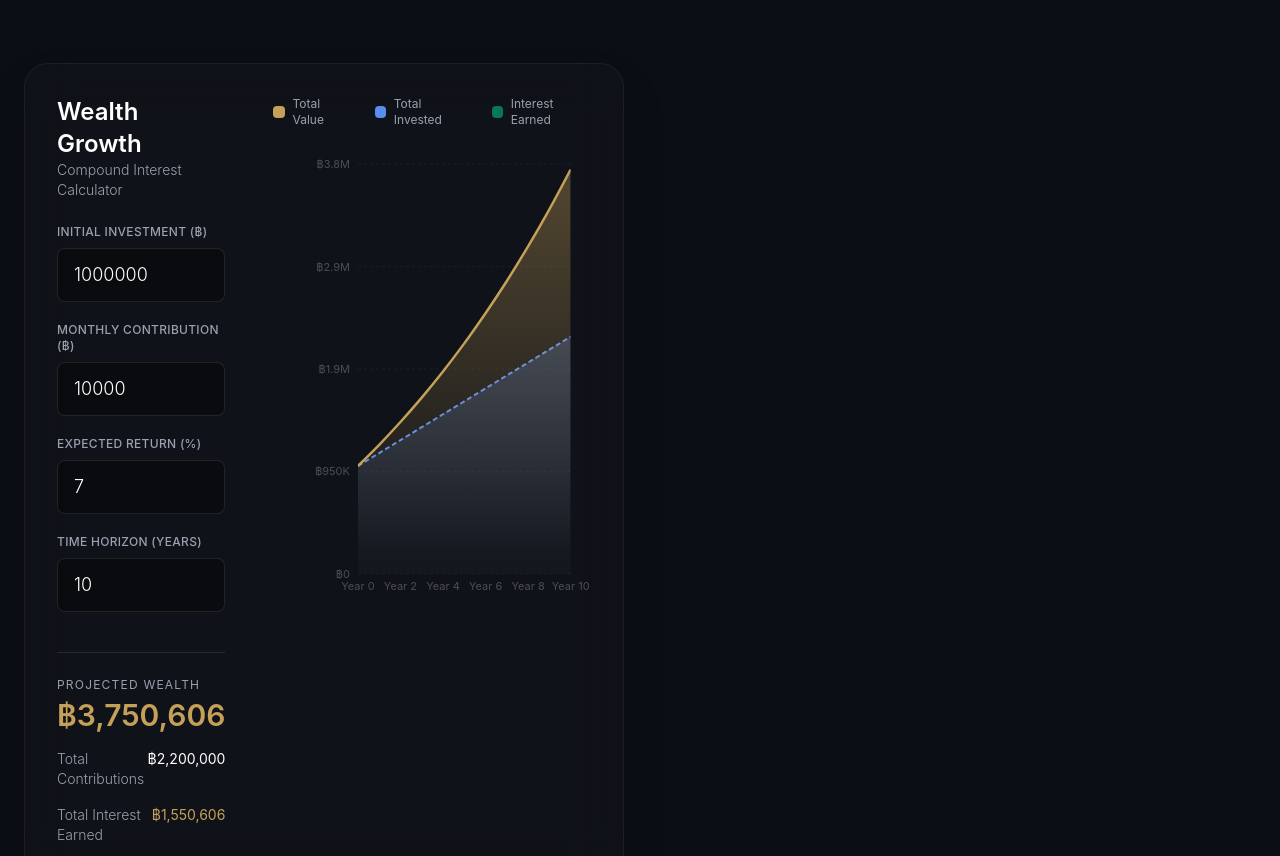
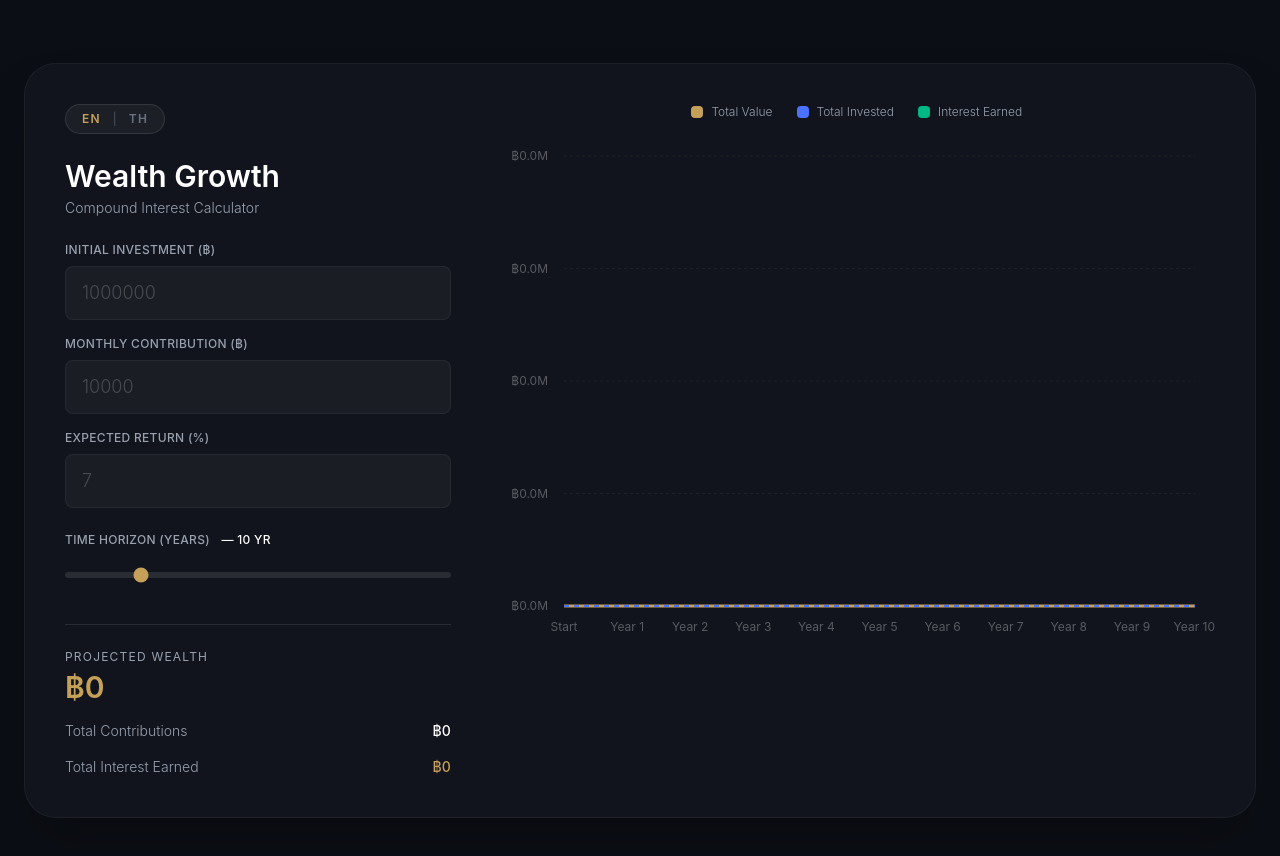
Before and after one commit to jopjop321/portfolio, a React app: page /wealth in a window 1280 px wide. Shown: the part 760-1616 px from the top of the page. Built offline with nearby package versions, Linux system fonts and the light colour scheme; the HTML template or start-up script is replaced by a standard one.

Commit message:
CompoundInterest.jsx update

```diff
--- a/src/CompoundInterest.jsx
+++ b/src/CompoundInterest.jsx
@@ -1,207 +1,261 @@
+// src/CompoundInterest.jsx
 import React, { useState, useMemo } from 'react';
-import {
-  AreaChart, Area, XAxis, YAxis, CartesianGrid,
-  Tooltip, ResponsiveContainer, Legend
-} from 'recharts';
+import { AreaChart, Area, XAxis, YAxis, CartesianGrid, Tooltip, ResponsiveContainer } from 'recharts';
+import { motion } from 'framer-motion';
 
-// ─── Sub-components ───────────────────────────────────────────
+// ดึงไฟล์คำแปลภาษาเข้ามาใช้งาน (ปรับ path ย่อยตามโฟลเดอร์จริงที่คุณวางไฟล์ไว้ได้เลยครับ)
+import { translations } from './data/translations';
 
-const InputField = ({ label, value, setValue, step, max }) => (
+function CompoundInterest() {
+  const [lang, setLang] = useState('en');
+  const t = translations[lang];
+
+  const [principal, setPrincipal] = useState('');
+  const [monthlyContribution, setMonthlyContribution] = useState('');
+  const [rate, setRate] = useState('');
+  const [years, setYears] = useState(10);
+
+  const data = useMemo(() => {
+    const result = [];
+    const p = Number(principal) || 0;
+    const m = Number(monthlyContribution) || 0;
+    const r = Number(rate) || 0;
+
+    let currentTotal = p;
+    let totalInvested = p;
+    const annualContribution = m * 12;
+
+    for (let i = 0; i <= years; i++) {
+      if (i > 0) {
+        currentTotal = currentTotal * (1 + (r / 100));
+        currentTotal += annualContribution;
+        totalInvested += annualContribution;
+      }
+
+      result.push({
+        index: i,
+        value: Math.round(currentTotal),
+        invested: Math.round(totalInvested),
+      });
+    }
+    return result;
+  }, [principal, monthlyContribution, rate, years]);
+
+  const finalValue = data.length > 0 ? data[data.length - 1].value : 0;
+  const totalInvested = data.length > 0 ? data[data.length - 1].invested : 0;
+  const totalInterest = finalValue - totalInvested;
+
+  const formatCurrency = (val) => new Intl.NumberFormat('th-TH').format(val || 0);
+
+  return (
+    <motion.div
+      initial={{ opacity: 0, y: 20 }}
+      whileInView={{ opacity: 1, y: 0 }}
+      viewport={{ once: true }}
+      transition={{ duration: 0.8 }}
+      className="p-6 md:p-10 rounded-[2rem] bg-[#11141C] border border-white/5 shadow-2xl w-full"
+    >
+      <div className="flex flex-col lg:flex-row gap-12 w-full">
+
+        {/* ฝั่งซ้าย: แผงควบคุมตัวเลข */}
+        <div className="w-full lg:w-[35%] flex flex-col gap-6">
+          <div>
+            <div className="flex items-center gap-3 bg-white/5 rounded-full px-4 py-1.5 border border-white/10 w-fit mb-6">
+              <button
+                onClick={() => setLang('en')}
+                className={`text-xs font-semibold tracking-widest transition-colors ${lang === 'en' ? 'text-[#C5A059]' : 'text-gray-500 hover:text-white'}`}
+              >
+                EN
+              </button>
+              <span className="text-gray-600 text-xs">|</span>
+              <button
+                onClick={() => setLang('th')}
+                className={`text-xs font-semibold tracking-widest transition-colors ${lang === 'th' ? 'text-[#C5A059]' : 'text-gray-500 hover:text-white'}`}
+              >
+                TH
+              </button>
+            </div>
+
+            <h2 className="text-3xl font-semibold mb-1 text-white transition-all">{t.title}</h2>
+            <p className="text-sm text-gray-400 font-light transition-all">{t.subtitle}</p>
+          </div>
+
+          <div className="space-y-4">
+            <InputField label={t.inv} value={principal} setValue={setPrincipal} placeholder="1000000" />
+            <InputField label={t.mon} value={monthlyContribution} setValue={setMonthlyContribution} placeholder="10000" />
+            <InputField label={t.rate} value={rate} setValue={setRate} placeholder="7" max={30} />
+
+            <div className="pt-2">
+              <div className="flex justify-between items-center mb-3">
+                <label className="block text-xs font-medium text-gray-400 uppercase tracking-wide">
+                  {t.time} <span className="text-white ml-2">— {years} {t.yr}</span>
+                </label>
+              </div>
+              <input
+                type="range"
+                min="1"
+                max="50"
+                value={years}
+                onChange={(e) => setYears(Number(e.target.value))}
+                className="w-full h-1.5 bg-white/10 rounded-lg appearance-none cursor-pointer accent-[#C5A059]"
+              />
+            </div>
+          </div>
+
+          <div className="mt-4 pt-6 border-t border-white/10 space-y-4">
+            <div>
+              <p className="text-xs text-gray-400 uppercase tracking-widest mb-1">{t.proj}</p>
+              <p className="text-3xl font-semibold text-[#C5A059]">฿{formatCurrency(finalValue)}</p>
+            </div>
+            <div className="flex justify-between text-sm">
+              <span className="text-gray-400 font-light">{t.totCont}</span>
+              <span className="text-white font-medium">฿{formatCurrency(totalInvested)}</span>
+            </div>
+            <div className="flex justify-between text-sm">
+              <span className="text-gray-400 font-light">{t.totInt}</span>
+              <span className="text-[#C5A059] font-medium">฿{formatCurrency(totalInterest)}</span>
+            </div>
+          </div>
+        </div>
+
+        {/* ฝั่งขวา: ส่วนแสดงกราฟ */}
+        <div className="w-full lg:w-[65%] flex flex-col gap-4">
+          <div className="flex justify-center gap-6 text-xs text-gray-400 font-light">
+            <div className="flex items-center gap-2"><div className="w-3 h-3 rounded-sm bg-[#C5A059]"></div> {t.val}</div>
+            <div className="flex items-center gap-2"><div className="w-3 h-3 rounded-sm bg-[#4A72FF]"></div> {t.invested}</div>
+            <div className="flex items-center gap-2"><div className="w-3 h-3 rounded-sm bg-[#00B884]"></div> {t.earn}</div>
+          </div>
+
+          <div className="relative w-full min-h-[400px] lg:min-h-[500px]">
+            <div className="absolute inset-0 w-full h-full">
+              <ResponsiveContainer width="100%" height="100%">
+                <AreaChart data={data} margin={{ top: 20, right: 20, left: 0, bottom: 0 }}>
+                  <defs>
+                    <linearGradient id="colorValue" x1="0" y1="0" x2="0" y2="1">
+                      <stop offset="5%" stopColor="#C5A059" stopOpacity={0.4}/>
+                      <stop offset="95%" stopColor="#C5A059" stopOpacity={0}/>
+                    </linearGradient>
+                    <linearGradient id="colorInvested" x1="0" y1="0" x2="0" y2="1">
+                      <stop offset="5%" stopColor="#4A72FF" stopOpacity={0.2}/>
+                      <stop offset="95%" stopColor="#4A72FF" stopOpacity={0}/>
+                    </linearGradient>
+                  </defs>
+                  <CartesianGrid strokeDasharray="3 3" stroke="rgba(255,255,255,0.05)" vertical={false} />
+
+                  <XAxis
+                    dataKey="index"
+                    stroke="rgba(255,255,255,0.3)"
+                    fontSize={12}
+                    tickLine={false}
+                    axisLine={false}
+                    tickMargin={10}
+                    tickFormatter={(val) => val === 0 ? t.start : `${t.yearLabel} ${val}`}
+                  />
+                  <YAxis
+                    tickFormatter={(value) => `฿${(value / 1000000).toFixed(1)}M`}
+                    stroke="rgba(255,255,255,0.3)"
+                    fontSize={12}
+                    tickLine={false}
+                    axisLine={false}
+                    width={65}
+                    tickMargin={10}
+                  />
+
+                  <Tooltip content={<CustomTooltip t={t} />} />
+
+                  <Area
+                    type="monotone"
+                    dataKey="value"
+                    stroke="#C5A059"
+                    strokeWidth={3}
+                    fillOpacity={1}
+                    fill="url(#colorValue)"
+                    activeDot={{ r: 6, fill: '#C5A059', stroke: '#fff', strokeWidth: 2 }}
+                  />
+                  <Area
+                    type="monotone"
+                    dataKey="invested"
+                    stroke="#4A72FF"
+                    strokeWidth={2}
+                    strokeDasharray="5 5"
+                    fillOpacity={1}
+                    fill="url(#colorInvested)"
+                    activeDot={{ r: 6, fill: '#4A72FF', stroke: '#fff', strokeWidth: 2 }}
+                  />
+                </AreaChart>
+              </ResponsiveContainer>
+            </div>
+          </div>
+        </div>
+
+      </div>
+    </motion.div>
+  );
+}
+
+const InputField = ({ label, value, setValue, step, max, placeholder }) => (
   <div>
-    <label className="block text-xs font-medium text-gray-400 mb-2 uppercase tracking-wide">
-      {label}
-    </label>
+    <label className="block text-xs font-medium text-gray-400 mb-2 uppercase tracking-wide transition-all">{label}</label>
     <input
       type="number"
       value={value}
-      onChange={(e) => setValue(Number(e.target.value))}
+      onChange={(e) => {
+        const val = e.target.value;
+        setValue(val === '' ? '' : Number(val));
+      }}
       step={step}
       max={max}
-      className="w-full bg-black/40 border border-white/10 rounded-lg px-4 py-3 text-white
-                 focus:outline-none focus:border-[#C5A059] focus:ring-1 focus:ring-[#C5A059]
-                 transition-all text-lg font-light"
+      placeholder={placeholder}
+      className="w-full bg-[#1A1D24] border border-white/5 rounded-lg px-4 py-3 text-white placeholder-white/20 focus:outline-none focus:border-[#C5A059] focus:ring-1 focus:ring-[#C5A059] transition-all text-lg font-light [appearance:textfield] [&::-webkit-outer-spin-button]:appearance-none [&::-webkit-inner-spin-button]:appearance-none"
     />
   </div>
 );
 
-const CustomTooltip = ({ active, payload, label }) => {
+const CustomTooltip = ({ active, payload, label, t }) => {
   if (active && payload && payload.length) {
-    const fmt = (v) => new Intl.NumberFormat('th-TH').format(v);
+    const rawData = payload[0].payload;
+    const currentValue = rawData.value || 0;
+    const currentInvested = rawData.invested || 0;
+    const currentInterest = currentValue - currentInvested;
+
+    const displayLabel = rawData.index === 0 ? t.start : `${t.yearLabel} ${rawData.index}`;
+
     return (
-      <div className="bg-[#11141C] border border-white/10 p-4 rounded-xl shadow-2xl backdrop-blur-md">
-        <p className="text-white text-sm mb-2 font-medium">{label}</p>
-        <p className="text-[#C5A059] font-semibold text-base">
-          Total Value: ฿{fmt(payload[0]?.value)}
-        </p>
-        <p className="text-[#5B8DEF] text-sm mt-1">
-          Invested: ฿{fmt(payload[1]?.value)}
-        </p>
-        <p className="text-emerald-400 text-sm mt-1">
-          Interest: ฿{fmt(payload[0]?.value - payload[1]?.value)}
-        </p>
+      <div className="bg-[#11141C] border border-white/10 p-4 rounded-xl shadow-2xl backdrop-blur-md min-w-[220px]">
+        <p className="text-white text-sm mb-3 font-medium border-b border-white/10 pb-2">{displayLabel}</p>
+
+        <div className="space-y-2">
+          <div className="flex justify-between items-center text-sm">
+            <span className="flex items-center gap-2 text-gray-400">
+              <div className="w-2 h-2 rounded-full bg-[#C5A059]"></div>{t.val}
+            </span>
+            <span className="text-[#C5A059] font-semibold">
+              ฿{new Intl.NumberFormat('th-TH').format(currentValue)}
+            </span>
+          </div>
+
+          <div className="flex justify-between items-center text-sm">
+            <span className="flex items-center gap-2 text-gray-400">
+              <div className="w-2 h-2 rounded-full bg-[#4A72FF]"></div>{t.invested}
+            </span>
+            <span className="text-white font-medium">
+              ฿{new Intl.NumberFormat('th-TH').format(currentInvested)}
+            </span>
+          </div>
+
+          <div className="flex justify-between items-center text-sm pt-1 mt-1 border-t border-white/5">
+            <span className="flex items-center gap-2 text-gray-400">
+              <div className="w-2 h-2 rounded-full bg-[#00B884]"></div>{t.earn}
+            </span>
+            <span className="text-[#00B884] font-medium">
+              + ฿{new Intl.NumberFormat('th-TH').format(currentInterest)}
+            </span>
+          </div>
+        </div>
       </div>
     );
   }
   return null;
 };
 
-// ─── Main Component ───────────────────────────────────────────
-
-export default function CompoundInterest() {
-  const [principal, setPrincipal] = useState(1_000_000);
-  const [monthlyContribution, setMonthlyContribution] = useState(10_000);
-  const [rate, setRate] = useState(7);
-  const [years, setYears] = useState(10);
-
-  const data = useMemo(() => {
-    const result = [];
-    let current = principal;
-    let invested = principal;
-
-    for (let i = 0; i <= years; i++) {
-      if (i > 0) {
-        for (let m = 0; m < 12; m++) {
-          current += monthlyContribution;
-          current *= 1 + rate / 100 / 12;
-          invested += monthlyContribution;
-        }
-      }
-      result.push({
-        year: `Year ${i}`,
-        value: Math.round(current),
-        invested: Math.round(invested),
-      });
-    }
-    return result;
-  }, [principal, monthlyContribution, rate, years]);
-
-  const last = data[data.length - 1];
-  const totalInterest = last.value - last.invested;
-  const fmt = (v) => new Intl.NumberFormat('th-TH').format(v);
-  const fmtM = (v) => {
-    if (v >= 1e9) return `฿${(v / 1e9).toFixed(1)}B`;
-    if (v >= 1e6) return `฿${(v / 1e6).toFixed(1)}M`;
-    if (v >= 1e3) return `฿${(v / 1e3).toFixed(0)}K`;
-    return `฿${v}`;
-  };
-
-  return (
-    <div className="p-8 rounded-3xl bg-white/[0.02] border border-white/5 backdrop-blur-xl shadow-2xl w-full max-w-5xl mx-auto">
-      <div className="flex flex-col md:flex-row gap-12">
-
-        {/* ── Left Panel: Inputs + Summary ── */}
-        <div className="w-full md:w-1/3 flex flex-col gap-6">
-          <div>
-            <h2 className="text-2xl font-semibold text-white">Wealth Growth</h2>
-            <p className="text-sm text-gray-400 font-light">Compound Interest Calculator</p>
-          </div>
-
-          <div className="space-y-5">
-            <InputField label="Initial Investment (฿)"     value={principal}            setValue={setPrincipal}            step={100_000} />
-            <InputField label="Monthly Contribution (฿)"  value={monthlyContribution}  setValue={setMonthlyContribution}  step={5_000}   />
-            <InputField label="Expected Return (%)"        value={rate}                 setValue={setRate}                 step={1} max={30} />
-            <InputField label="Time Horizon (Years)"       value={years}                setValue={setYears}                step={1} max={50} />
-          </div>
-
-          {/* Summary */}
-          <div className="mt-4 pt-6 border-t border-white/10 space-y-4">
-            <div>
-              <p className="text-xs text-gray-400 uppercase tracking-widest mb-1">Projected Wealth</p>
-              <p className="text-3xl font-semibold text-[#C5A059]">฿{fmt(last.value)}</p>
-            </div>
-            <div className="flex justify-between text-sm">
-              <span className="text-gray-400 font-light">Total Contributions</span>
-              <span className="text-white">฿{fmt(last.invested)}</span>
-            </div>
-            <div className="flex justify-between text-sm">
-              <span className="text-gray-400 font-light">Total Interest Earned</span>
-              <span className="text-[#C5A059]">฿{fmt(totalInterest)}</span>
-            </div>
-          </div>
-        </div>
-
-        {/* ── Right Panel: Chart ── */}
-        <div className="w-full md:w-2/3 flex flex-col gap-4">
-
-          {/* Legend */}
-          <div className="flex gap-6 text-xs text-gray-400">
-            <span className="flex items-center gap-2">
-              <span className="w-3 h-3 rounded-sm bg-[#C5A059] inline-block" />
-              Total Value
-            </span>
-            <span className="flex items-center gap-2">
-              <span className="w-3 h-3 rounded-sm bg-[#5B8DEF] inline-block" />
-              Total Invested
-            </span>
-            <span className="flex items-center gap-2">
-              <span className="w-3 h-3 rounded-sm bg-emerald-500/60 inline-block" />
-              Interest Earned
-            </span>
-          </div>
-
-          <div className="h-[400px] md:h-[460px]">
-            <ResponsiveContainer width="100%" height="100%">
-              <AreaChart data={data} margin={{ top: 20, right: 20, left: 10, bottom: 0 }}>
-                <defs>
-                  {/* Gold gradient — Total Value */}
-                  <linearGradient id="gradValue" x1="0" y1="0" x2="0" y2="1">
-                    <stop offset="5%"  stopColor="#C5A059" stopOpacity={0.35} />
-                    <stop offset="95%" stopColor="#C5A059" stopOpacity={0.02} />
-                  </linearGradient>
-                  {/* Blue gradient — Total Invested */}
-                  <linearGradient id="gradInvested" x1="0" y1="0" x2="0" y2="1">
-                    <stop offset="5%"  stopColor="#5B8DEF" stopOpacity={0.25} />
-                    <stop offset="95%" stopColor="#5B8DEF" stopOpacity={0.02} />
-                  </linearGradient>
-                </defs>
-
-                <CartesianGrid strokeDasharray="3 3" stroke="rgba(255,255,255,0.05)" vertical={false} />
-
-                <XAxis
-                  dataKey="year"
-                  stroke="rgba(255,255,255,0.25)"
-                  fontSize={11}
-                  tickLine={false}
-                  axisLine={false}
-                  interval="preserveStartEnd"
-                />
-                <YAxis
-                  tickFormatter={fmtM}
-                  stroke="rgba(255,255,255,0.25)"
-                  fontSize={11}
-                  tickLine={false}
-                  axisLine={false}
-                  width={75}
-                />
-
-                <Tooltip content={<CustomTooltip />} />
-
-                {/* Render Invested first so Value sits on top */}
-                <Area
-                  type="monotone"
-                  dataKey="invested"
-                  name="Total Invested"
-                  stroke="#5B8DEF"
-                  strokeWidth={2}
-                  strokeDasharray="5 3"
-                  fill="url(#gradInvested)"
-                  fillOpacity={1}
-                />
-                <Area
-                  type="monotone"
-                  dataKey="value"
-                  name="Total Value"
-                  stroke="#C5A059"
-                  strokeWidth={2.5}
-                  fill="url(#gradValue)"
-                  fillOpacity={1}
-                />
-              </AreaChart>
-            </ResponsiveContainer>
-          </div>
-        </div>
-
-      </div>
-    </div>
-  );
-}
+export default CompoundInterest;
--- a/src/Wealth.jsx
+++ b/src/Wealth.jsx
@@ -62,13 +62,8 @@ function Wealth() {
             </main>
 
             {/* พื้นที่สำหรับวาง Component เครื่องคำนวณทางการเงิน */}
-      <section className="relative z-10 max-w-7xl mx-auto px-6 pb-32 grid grid-cols-1 lg:grid-cols-2 gap-8">
-
-          {/* เรียกใช้งาน Compound Interest Component ตรงนี้ */}
+            <section className="relative z-10 max-w-7xl mx-auto px-6 pb-32">
                 <CompoundInterest />
-
-          {/* Tax Shield Component จะมาวางตรงนี้ในเฟสต่อไป */}
-
             </section>
 
         </div>
--- /dev/null
+++ b/src/data/translations.js
@@ -0,0 +1,37 @@
+// src/data/translations.js
+export const translations = {
+  en: {
+    title: "Wealth Growth",
+    subtitle: "Compound Interest Calculator",
+    inv: "Initial Investment (฿)",
+    mon: "Monthly Contribution (฿)",
+    rate: "Expected Return (%)",
+    time: "Time Horizon (Years)",
+    yr: "YR",
+    proj: "Projected Wealth",
+    totCont: "Total Contributions",
+    totInt: "Total Interest Earned",
+    val: "Total Value",
+    invested: "Total Invested",
+    earn: "Interest Earned",
+    start: "Start",
+    yearLabel: "Year",
+  },
+  th: {
+    title: "การเติบโตของความมั่งคั่ง",
+    subtitle: "เครื่องมือคำนวณดอกเบี้ยทบต้น",
+    inv: "เงินลงทุนเริ่มต้น (฿)",
+    mon: "เงินลงทุนรายเดือน (฿)",
+    rate: "ผลตอบแทนคาดหวัง (%)",
+    time: "ระยะเวลาการลงทุน (ปี)",
+    yr: "ปี",
+    proj: "มูลค่าความมั่งคั่งในอนาคต",
+    totCont: "เงินลงทุนสะสมทั้งหมด",
+    totInt: "ดอกเบี้ยที่ได้รับทั้งหมด",
+    val: "มูลค่ารวมทั้งหมด",
+    invested: "เงินลงทุนสะสม",
+    earn: "ดอกเบี้ยที่ได้รับ",
+    start: "เริ่มต้น",
+    yearLabel: "ปีที่",
+  }
+};
```
Lines whose indentation alone changed are shown as unchanged.
